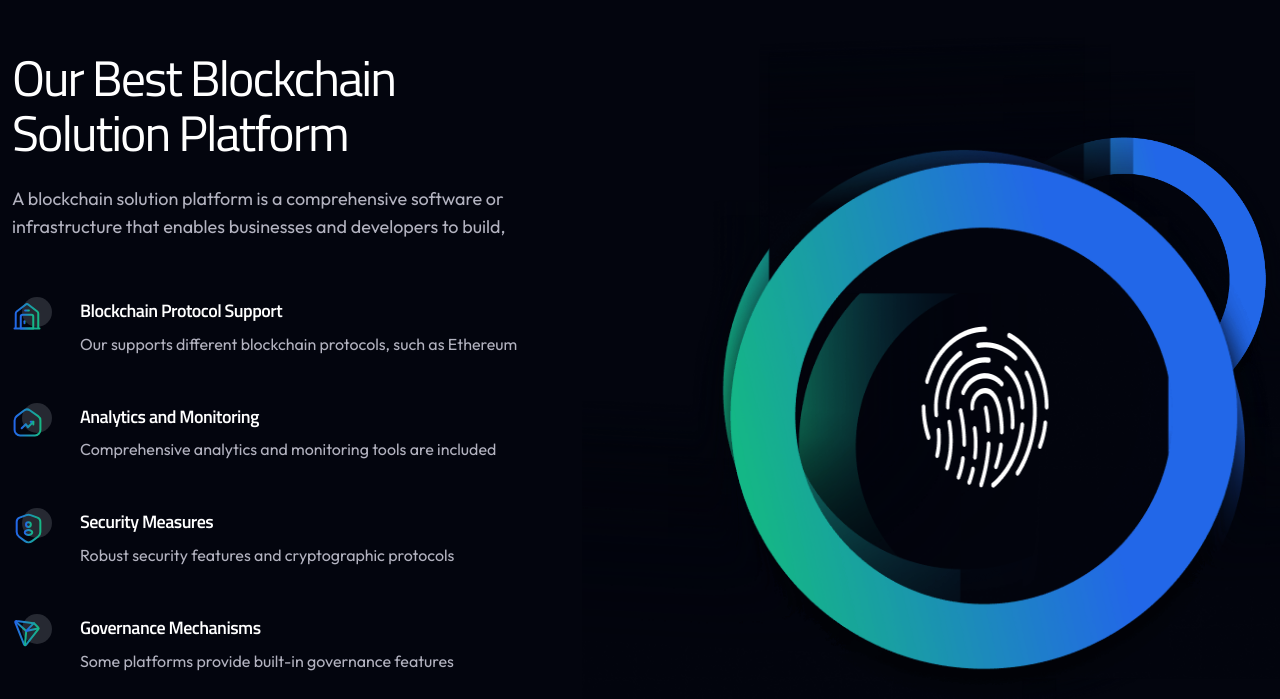
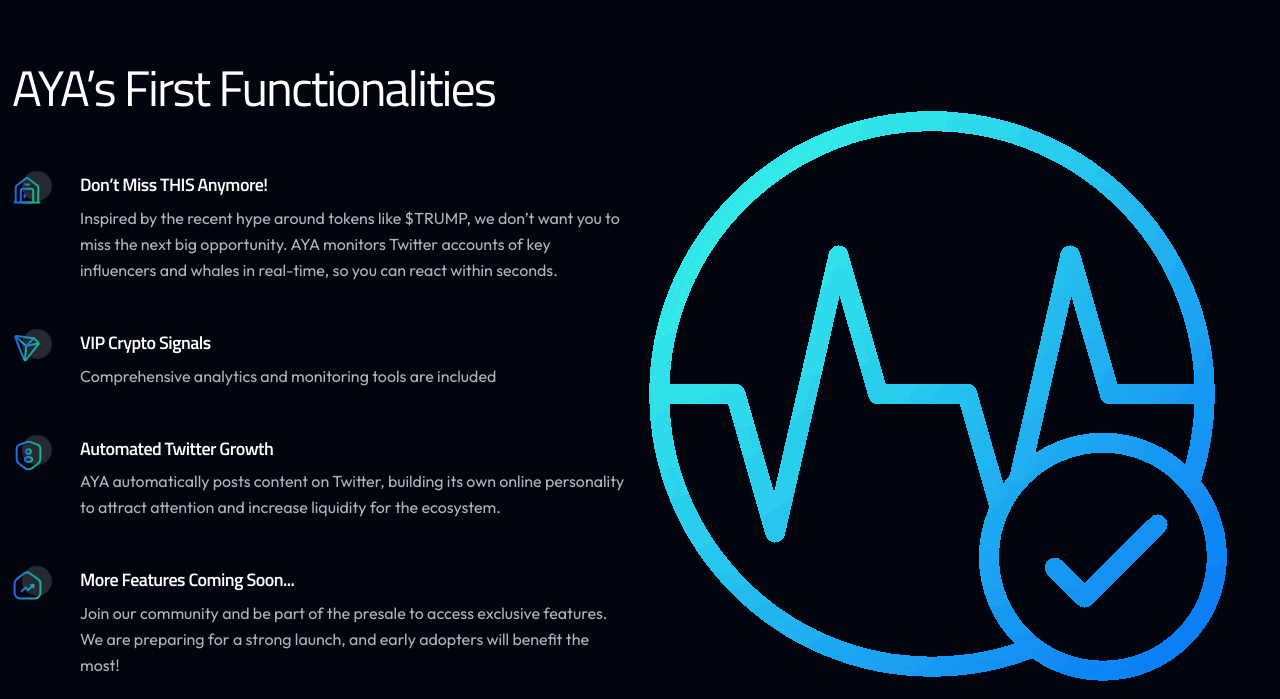
Before and after one commit to DatsOlena/AYA_-Crypto_Agent, a React (Vite) app: page / in a window 1280 px wide. Shown: the part 4361-5060 px from the top of the page. Built offline with nearby package versions, Linux system fonts and the light colour scheme; a web font is replaced by a local one.

Commit message:
Update solution section

```diff
--- a/src/component/homes/home-one/Solution.tsx
+++ b/src/component/homes/home-one/Solution.tsx
@@ -9,26 +9,26 @@ const solution_data: DataType[] = [
    {
       id: 1,
       icon: "/assets/img/icon/s_01.svg",
-      title: "Blockchain Protocol Support",
-      desc: "Our supports different blockchain protocols, such as Ethereum",
+      title: "Don’t Miss THIS Anymore!",
+      desc: "Inspired by the recent hype around tokens like $TRUMP, we don’t want you to miss the next big opportunity. AYA monitors Twitter accounts of key influencers and whales in real-time, so you can react within seconds.",
    },
    {
       id: 2,
-      icon: "/assets/img/icon/s_02.svg",
-      title: "Analytics and Monitoring",
+      icon: "/assets/img/icon/s_04.svg",
+      title: "VIP Crypto Signals",
       desc: "Comprehensive analytics and monitoring tools are included",
    },
    {
       id: 3,
       icon: "/assets/img/icon/s_03.svg",
-      title: "Security Measures",
-      desc: "Robust security features and cryptographic protocols",
+      title: "Automated Twitter Growth",
+      desc: "AYA automatically posts content on Twitter, building its own online personality to attract attention and increase liquidity for the ecosystem.",
    },
    {
       id: 4,
-      icon: "/assets/img/icon/s_04.svg",
-      title: "Governance Mechanisms",
-      desc: "Some platforms provide built-in governance features",
+      icon: "/assets/img/icon/s_02.svg",
+      title: "More Features Coming Soon...",
+      desc: "Join our community and be part of the presale to access exclusive features. We are preparing for a strong launch, and early adopters will benefit the most!",
    },
 ];
 
@@ -40,8 +40,7 @@ const Solution = () => {
                <div className="col-lg-6">
                   <div className="solution__content">
                      <div className="sec-title style2 mb-60">
-                        <h2 className="sec-title__title text-50 mb-25">Our Best Blockchain <br /> Solution Platform</h2>
-                        <p>A blockchain solution platform is a comprehensive software or <br /> infrastructure that enables businesses and developers to build,</p>
+                        <h2 className="sec-title__title text-50 mb-25">AYA’s First Functionalities</h2>
                      </div>
                      <ul className="solution__list list-unstyled">
                         {solution_data.map((item) => (
@@ -58,27 +57,7 @@ const Solution = () => {
                </div>
                <div className="col-lg-6">
                   <div className="solution__img pos-rel">
-                     <img src="/assets/img/shape/s_circle_1.png" alt="" />
-                     <div className="solution__img-sml">
-                        <div className="circle circle--1">
-                           <div data-parallax='{"x" : -60}'>
-                              <img src="/assets/img/shape/s_circle_1.png" alt="" />
-                           </div>
-                        </div>
-                        <div className="circle circle--2">
-                           <div data-parallax='{"x" : 60}'>
-                              <img src="/assets/img/shape/s_circle_1.png" alt="" />
-                           </div>
-                        </div>
-                        <div className="circle circle--3">
-                           <div data-parallax='{"y" : -60}'>
-                              <img src="/assets/img/shape/s_circle_1.png" alt="" />
-                           </div>
-                        </div>
-                     </div>
-                     <div className="solution__icon">
-                        <img src="/assets/img/icon/s_icon.png" alt="" />
-                     </div>
+                     <img src="/assets/img/solution/ai-agent-performance.gif" alt="" />
                   </div>
                </div>
             </div>
```
Also changed, not shown: public/assets/img/solution/ai-agent-performance.gif (renamed from public/assets/img/intro/ai-agent-performance.gif).
